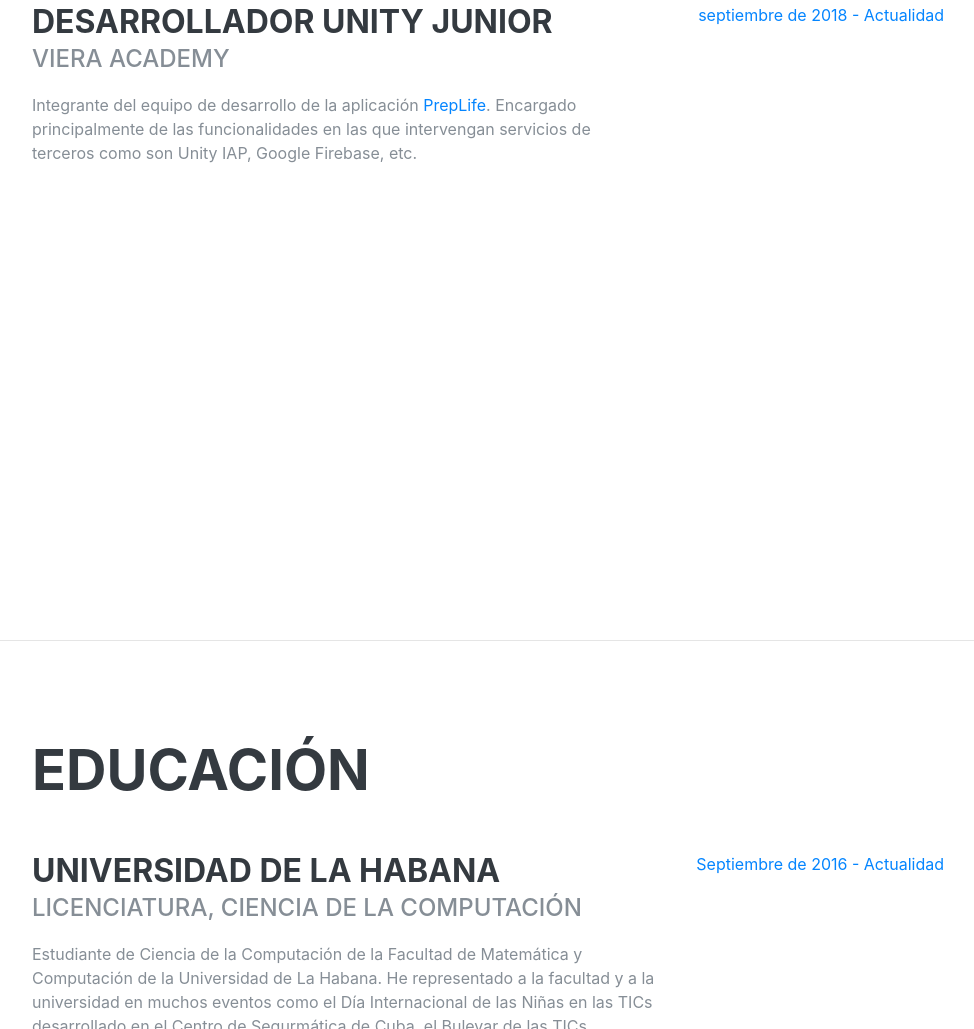
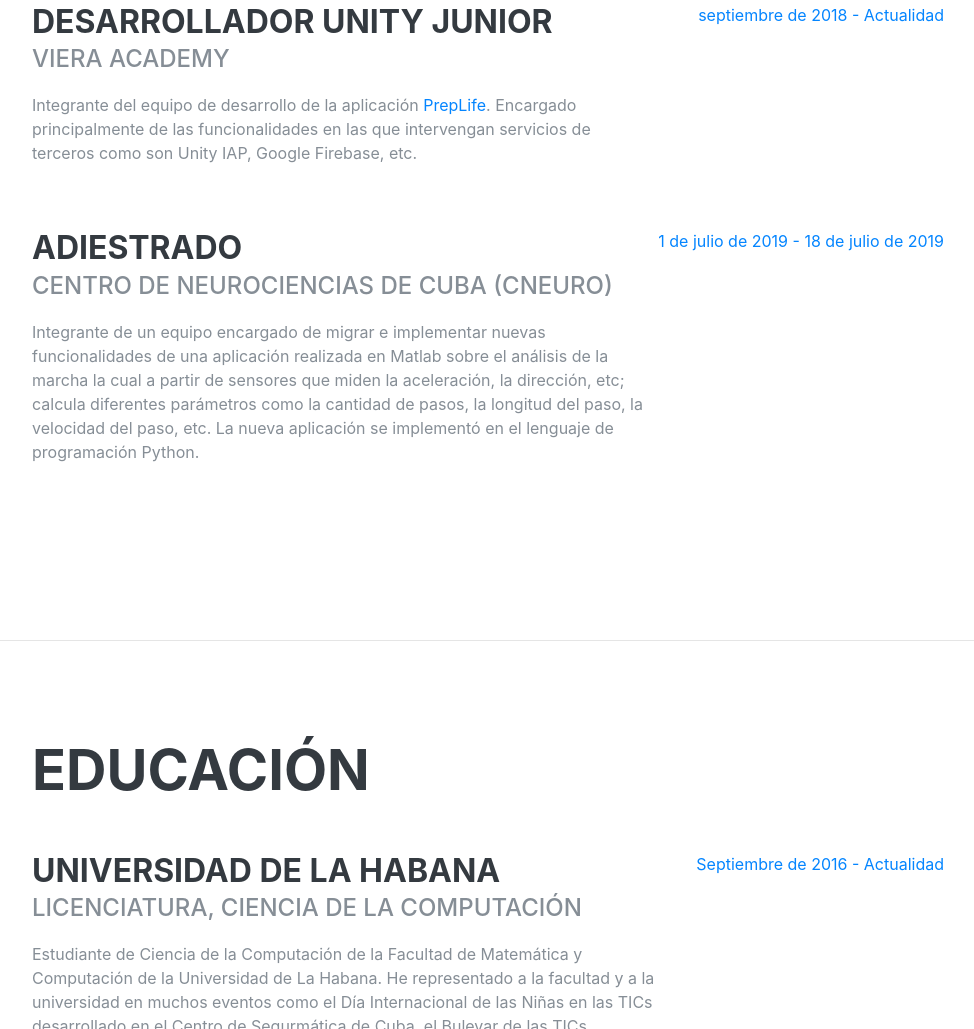
Before and after one commit to leynier/old.leynier.github.io, a plain HTML site: page index.html in a window 1280 px wide. Shown: the part 978-2007 px from the top of the page, without its empty margins (288-1262 px from the left). Drawn offline with Linux system fonts and the light colour scheme; a web font is replaced by a local one.

Commit message:
Insertar las practicas laborales como experiencia

```diff
--- a/index.html
+++ b/index.html
@@ -110,6 +110,17 @@
           </div>
           <div class="resume-date text-md-right">
             <span class="text-primary">septiembre de 2018 - Actualidad</span>
+          </div>
+        </div>
+
+        <div class="resume-item d-flex flex-column flex-md-row justify-content-between mb-5">
+          <div class="resume-content">
+            <h3 class="mb-0">Adiestrado</h3>
+            <div class="subheading mb-3">Centro de Neurociencias de Cuba (CNEURO)</div>
+            <p>Integrante de un equipo encargado de migrar e implementar nuevas funcionalidades de una aplicación realizada en Matlab sobre el análisis de la marcha la cual a partir de sensores que miden la aceleración, la dirección, etc; calcula diferentes parámetros como la cantidad de pasos, la longitud del paso, la velocidad del paso, etc. La nueva aplicación se implementó en el lenguaje de programación Python.</p>
+          </div>
+          <div class="resume-date text-md-right">
+            <span class="text-primary">1 de julio de 2019 - 18 de julio de 2019</span>
           </div>
         </div>
 
```
